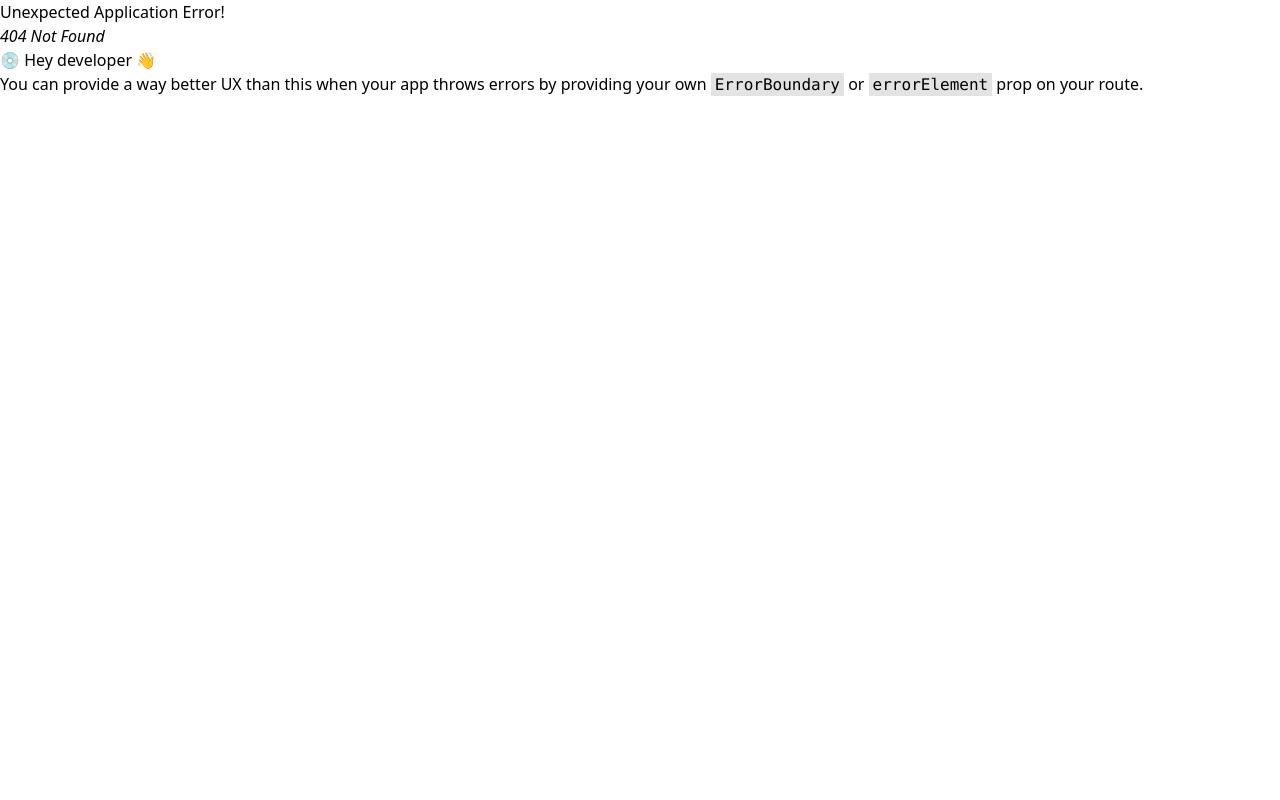
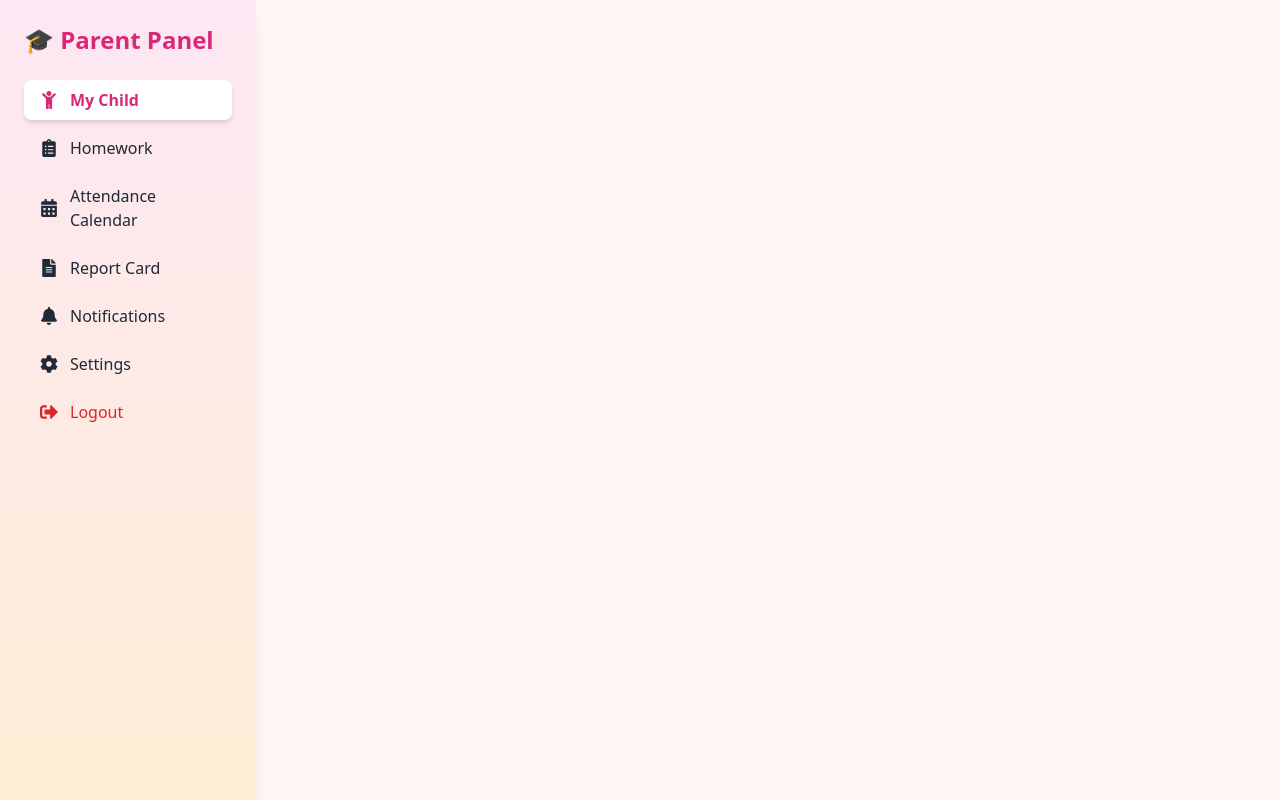
Before and after one commit to symadev/eduhalo, a React (Vite) app: page /dashboard/parent in a window 1280 px wide. Before the commit this address had no page. Built offline with nearby package versions, Linux system fonts and the light colour scheme.

Commit message:
added changes

```diff
--- a/src/Components/Dashboard/Admin/AdminDashboard.jsx
+++ b/src/Components/Dashboard/Admin/AdminDashboard.jsx
@@ -0,0 +1,62 @@
+// AdminDashboard.jsx
+import { useState } from "react";
+import { FaUsers, FaUserTie, FaUserFriends, FaSchool, FaCog, FaSignOutAlt } from "react-icons/fa";
+import { Link, Outlet } from "react-router-dom";
+
+const AdminDashboard = () => {
+  const [active, setActive] = useState("teachers");
+
+  const handleLogout = () => {
+    localStorage.removeItem("token");
+    window.location.reload(); // Or navigate to login
+  };
+
+  const menuItems = [
+    { id: "teachers", label: "Manage Teachers", icon: <FaUserTie />, to: "/admin/teachers" },
+    { id: "parents", label: "Manage Parents", icon: <FaUsers />, to: "/admin/parents" },
+    { id: "students", label: "Manage Students", icon: <FaUserFriends />, to: "/admin/students" },
+    { id: "school", label: "School Profile", icon: <FaSchool />, to: "/admin/school" },
+    { id: "settings", label: "Settings", icon: <FaCog />, to: "/admin/settings" },
+  ];
+
+  return (
+    <div className="flex min-h-screen bg-[#FFF8F5] text-gray-800">
+      {/* Sidebar */}
+      <aside className="w-64 bg-gradient-to-b from-pink-100 to-orange-100 p-6 shadow-xl">
+        <h2 className="text-2xl font-bold text-pink-600 mb-6">⚡ Admin Panel</h2>
+        <nav className="space-y-2">
+          {menuItems.map((item) => (
+            <Link
+              key={item.id}
+              to={item.to}
+              onClick={() => setActive(item.id)}
+              className={`flex items-center gap-3 px-4 py-2 rounded-lg transition-all duration-200 ${
+                active === item.id
+                  ? "bg-white text-pink-600 font-semibold shadow-md"
+                  : "hover:bg-white/60"
+              }`}
+            >
+              <span className="text-lg">{item.icon}</span>
+              <span>{item.label}</span>
+            </Link>
+          ))}
+
+          <button
+            onClick={handleLogout}
+            className="flex items-center gap-3 px-4 py-2 text-red-600 rounded-lg hover:bg-red-100 mt-6 w-full"
+          >
+            <FaSignOutAlt className="text-lg" />
+            Logout
+          </button>
+        </nav>
+      </aside>
+
+      {/* Main Content */}
+      <main className="flex-1 p-6 overflow-y-auto">
+        <Outlet />
+      </main>
+    </div>
+  );
+};
+
+export default AdminDashboard;
--- a/src/Components/Dashboard/Parents/ParentDashboard.jsx
+++ b/src/Components/Dashboard/Parents/ParentDashboard.jsx
@@ -0,0 +1,63 @@
+// ParentDashboard.jsx
+import { useState } from "react";
+import { FaClipboardList, FaCalendarAlt, FaBell, FaCog, FaSignOutAlt, FaFileAlt, FaChild } from "react-icons/fa";
+import { Outlet, Link } from "react-router-dom";
+
+const ParentDashboard = () => {
+  const [active, setActive] = useState("mychild");
+
+  const handleLogout = () => {
+    localStorage.removeItem("token");
+    window.location.reload(); // Or use context to reset user
+  };
+
+  const menuItems = [
+    { id: "mychild", label: "My Child", icon: <FaChild />, to: "/dashboard/mychild" },
+    { id: "homework", label: "Homework", icon: <FaClipboardList />, to: "/dashboard/homework" },
+    { id: "attendance", label: "Attendance Calendar", icon: <FaCalendarAlt />, to: "/dashboard/attendance" },
+    { id: "report", label: "Report Card", icon: <FaFileAlt />, to: "/dashboard/report" },
+    { id: "notifications", label: "Notifications", icon: <FaBell />, to: "/dashboard/notifications" },
+    { id: "settings", label: "Settings", icon: <FaCog />, to: "/dashboard/settings" },
+  ];
+
+  return (
+    <div className="flex min-h-screen bg-[#FFF8F5] text-gray-800">
+      {/* Sidebar */}
+      <div className="w-64 bg-gradient-to-b from-pink-100 to-orange-100 p-6 shadow-xl">
+        <h2 className="text-2xl font-bold text-pink-600 mb-6">🎓 Parent Panel</h2>
+        <nav className="space-y-2">
+          {menuItems.map((item) => (
+            <Link
+              key={item.id}
+              to={item.to}
+              onClick={() => setActive(item.id)}
+              className={`flex items-center gap-3 px-4 py-2 rounded-lg transition-all duration-200 ${
+                active === item.id
+                  ? "bg-white text-pink-600 font-semibold shadow-md"
+                  : "hover:bg-white/60"
+              }`}
+            >
+              <span className="text-lg">{item.icon}</span>
+              <span>{item.label}</span>
+            </Link>
+          ))}
+          {/* Logout Button */}
+          <button
+            onClick={handleLogout}
+            className="flex items-center gap-3 px-4 py-2 text-red-600 rounded-lg hover:bg-red-100 mt-6 w-full"
+          >
+            <FaSignOutAlt className="text-lg" />
+            Logout
+          </button>
+        </nav>
+      </div>
+
+      {/* Main Content Area */}
+      <div className="flex-1 p-6 overflow-y-auto">
+        <Outlet />
+      </div>
+    </div>
+  );
+};
+
+export default ParentDashboard;
--- a/src/Components/Dashboard/Teacher/TeacherDashboard.jsx
+++ b/src/Components/Dashboard/Teacher/TeacherDashboard.jsx
@@ -0,0 +1,62 @@
+// TeacherDashboard.jsx
+import { useState } from "react";
+import { FaChalkboardTeacher, FaPen, FaChartBar, FaFileAlt, FaCog, FaSignOutAlt } from "react-icons/fa";
+import { Link, Outlet } from "react-router-dom";
+
+const TeacherDashboard = () => {
+  const [active, setActive] = useState("myclass");
+
+  const handleLogout = () => {
+    localStorage.removeItem("token");
+    window.location.reload(); // Or navigate to login
+  };
+
+  const menuItems = [
+    { id: "myclass", label: "My Class", icon: <FaChalkboardTeacher />, to: "/teacher/myclass" },
+    { id: "homework", label: "Assign Homework", icon: <FaPen />, to: "/teacher/homework" },
+    { id: "attendance", label: "Mark Attendance", icon: <FaChartBar />, to: "/teacher/attendance" },
+    { id: "result", label: "Add Result", icon: <FaFileAlt />, to: "/teacher/result" },
+    { id: "settings", label: "Settings", icon: <FaCog />, to: "/teacher/settings" },
+  ];
+
+  return (
+    <div className="flex min-h-screen bg-[#FFF8F5] text-gray-800">
+      {/* Sidebar */}
+      <aside className="w-64 bg-gradient-to-b from-purple-100 to-pink-100 p-6 shadow-xl">
+        <h2 className="text-2xl font-bold text-purple-600 mb-6">🎓 Teacher Panel</h2>
+        <nav className="space-y-2">
+          {menuItems.map((item) => (
+            <Link
+              key={item.id}
+              to={item.to}
+              onClick={() => setActive(item.id)}
+              className={`flex items-center gap-3 px-4 py-2 rounded-lg transition-all duration-200 ${
+                active === item.id
+                  ? "bg-white text-purple-600 font-semibold shadow-md"
+                  : "hover:bg-white/60"
+              }`}
+            >
+              <span className="text-lg">{item.icon}</span>
+              <span>{item.label}</span>
+            </Link>
+          ))}
+
+          <button
+            onClick={handleLogout}
+            className="flex items-center gap-3 px-4 py-2 text-red-600 rounded-lg hover:bg-red-100 mt-6 w-full"
+          >
+            <FaSignOutAlt className="text-lg" />
+            Logout
+          </button>
+        </nav>
+      </aside>
+
+      {/* Main Content */}
+      <main className="flex-1 p-6 overflow-y-auto">
+        <Outlet />
+      </main>
+    </div>
+  );
+};
+
+export default TeacherDashboard;
```
Also changed, not shown: src/Routes.jsx (+21 -1 lines).
